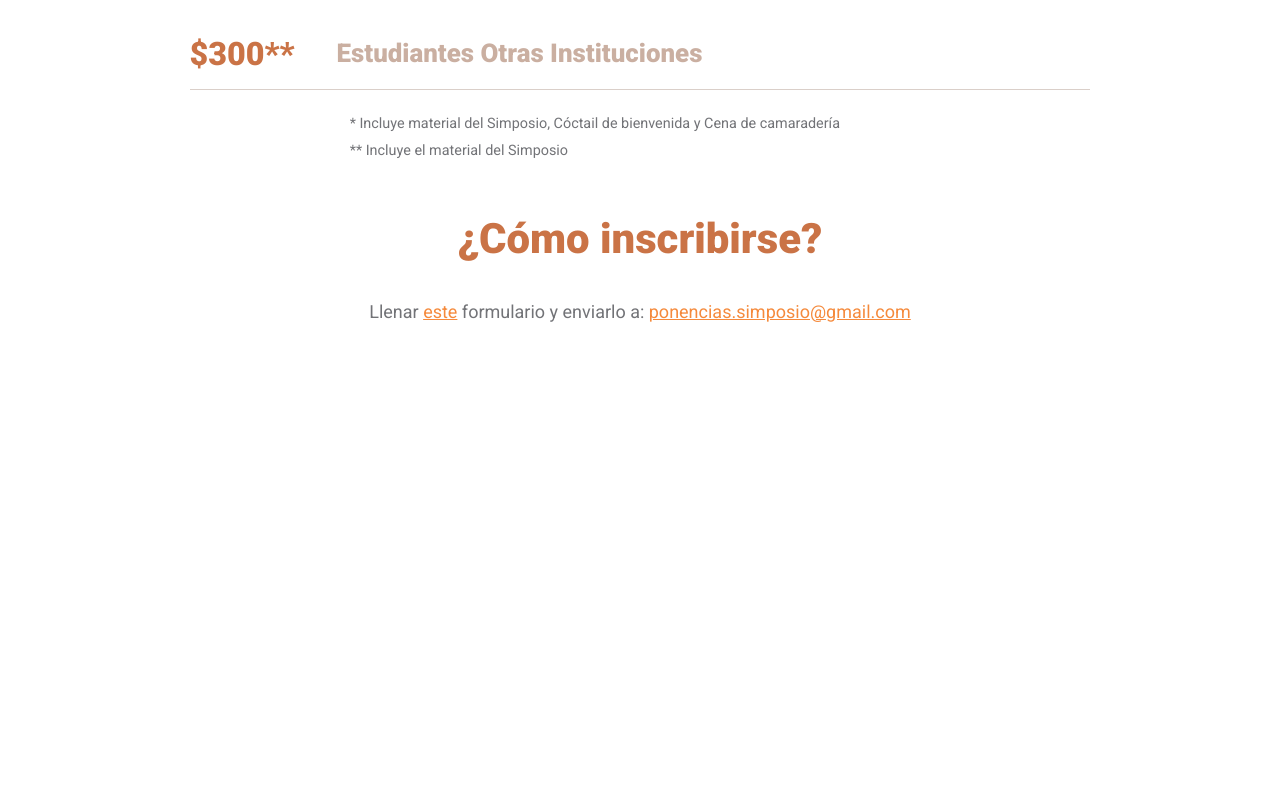
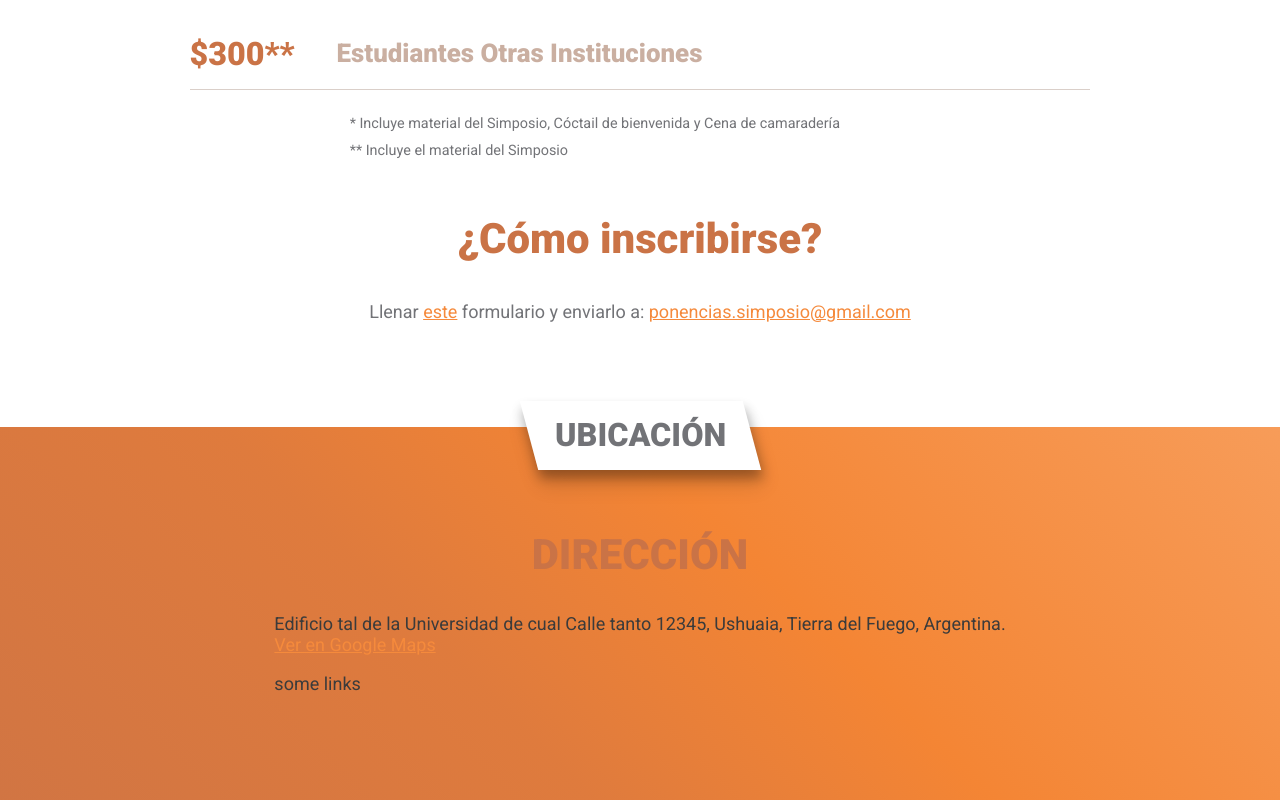
Before and after one commit to cafrias/xi-simposio-web, a React app: page / in a window 1280 px wide. Shown: the part 6889-7689 px from the top of the page. Before the commit the page ends 7316 px from the top, so only its background shows below. Built offline with nearby package versions, Linux system fonts and the light colour scheme.

Commit message:
Add basic structure to tile

```diff
--- a/src/App.js
+++ b/src/App.js
@@ -13,6 +13,7 @@ import Speakers from './views/Speakers'
 import About from './views/About'
 import Schedule from './views/Schedule'
 import Registration from './views/Registration'
+import Location from './views/Location'
 
 class App extends Component {
   state: {
@@ -49,6 +50,7 @@ class App extends Component {
           <Speakers/>
           <Schedule/>
           <Registration/>
+          <Location/>
         </main>
         <ToTop/>
       </div>
--- /dev/null
+++ b/src/views/Location/index.js
@@ -0,0 +1,24 @@
+import React from 'react'
+
+// COMPONENTS __________________________________________________________________
+import Section from '../../components/Section'
+
+function Location() {
+  return (
+    <Section id="location" name="Ubicación" className="background_orange location">
+      <article className="tile">
+        <h2>DIRECCIÓN</h2>
+        <p>Edificio tal de la Universidad de cual Calle tanto 12345, Ushuaia, Tierra del Fuego, Argentina.
+          <br/>
+          <a href="maps.google.com">Ver en Google Maps</a>
+        </p>
+        <div className="tile__social">
+          some links
+        </div>
+        <img src="" alt=""/>
+      </article>
+    </Section>
+  )
+}
+
+export default Location
```
Also changed, not shown: src/views/Location/Location.sass (added).
